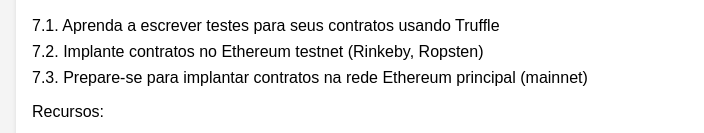
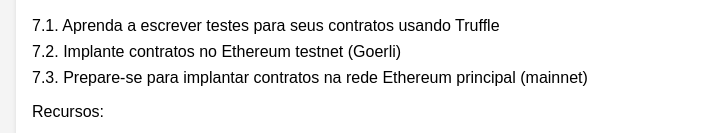
Before and after one commit to victorrseloy/plano-de-estudos-solidity, a plain HTML site: page index.html in a window 1280 px wide. Shown: the part 1491-1624 px from the top of the page, without its empty margins (128-832 px from the left). Drawn offline with Linux system fonts and the light colour scheme.

Commit message:
Update index.html

```diff
--- a/index.html
+++ b/index.html
@@ -162,7 +162,7 @@
         <li>
           7.1. Aprenda a escrever testes para seus contratos usando Truffle
         </li>
-        <li>7.2. Implante contratos no Ethereum testnet (Rinkeby, Ropsten)</li>
+        <li>7.2. Implante contratos no Ethereum testnet (Goerli)</li>
         <li>
           7.3. Prepare-se para implantar contratos na rede Ethereum principal
           (mainnet)
```
